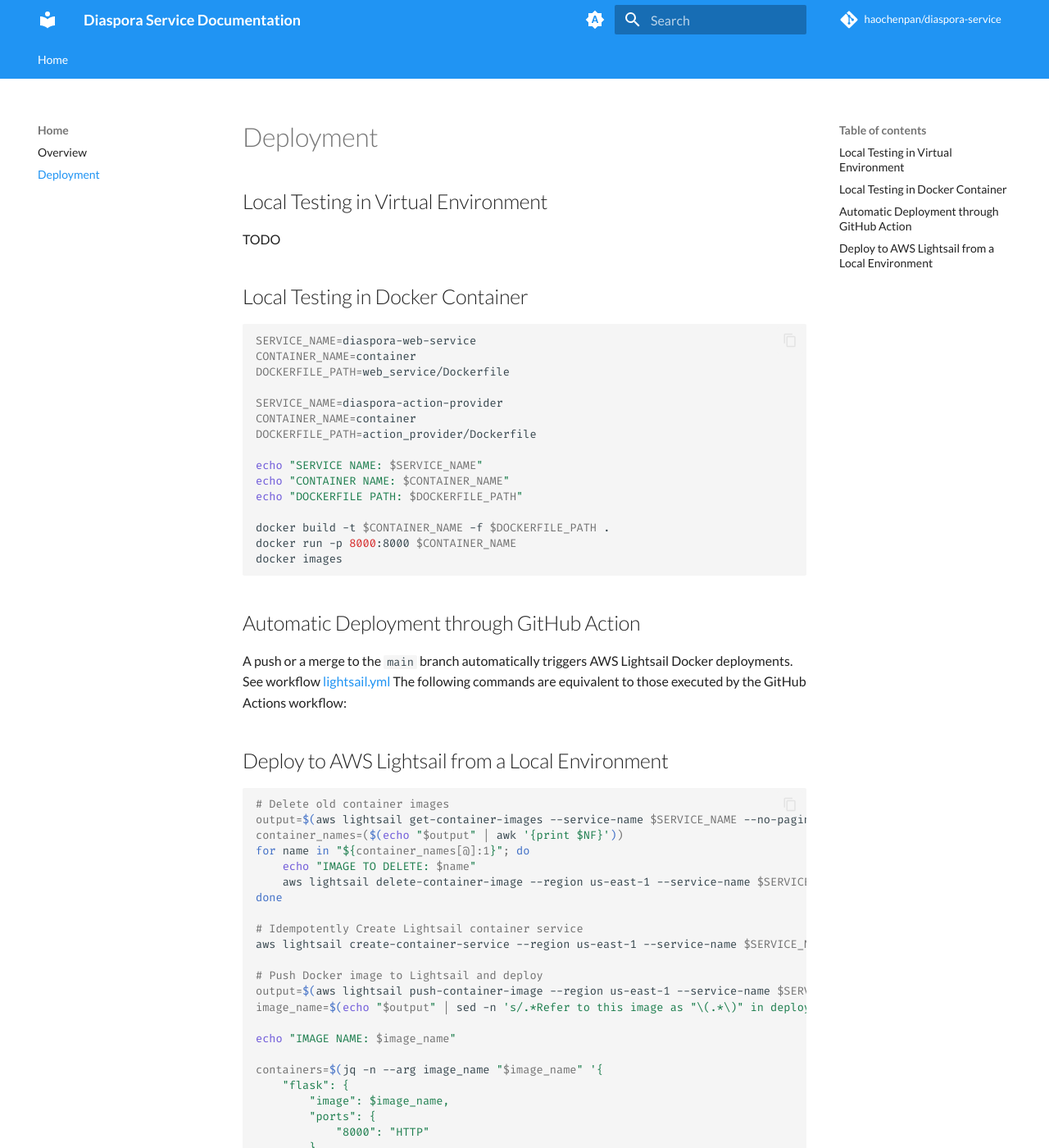
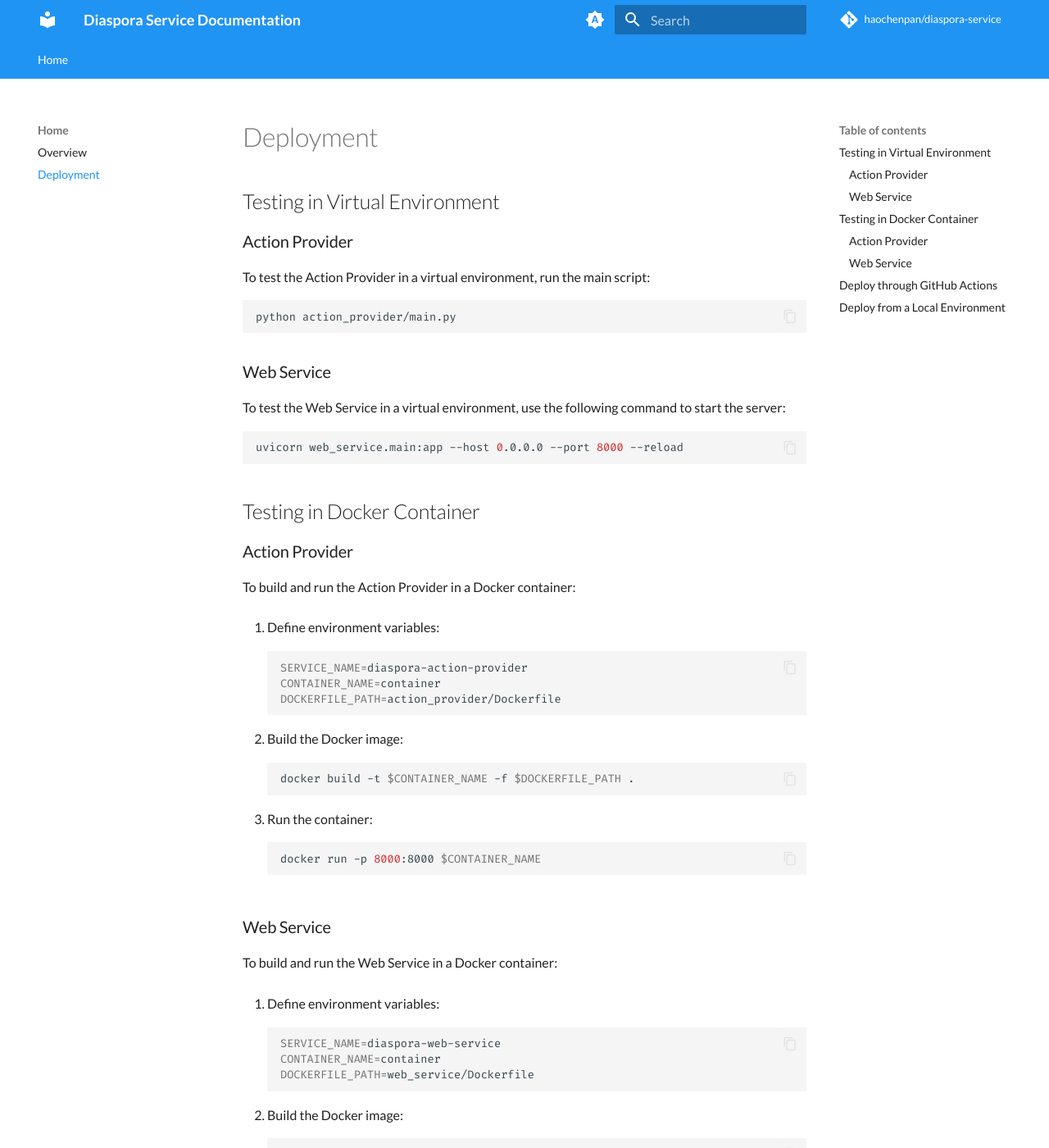
Before and after one commit to haochenpan/diaspora-service, an MkDocs documentation site: the page built from docs/deployment.md, in a window 1280 px wide and 1400 px high. Shown: the whole window at 82% size. Built offline with MkDocs 1.6.1 and Material for MkDocs 9.7.7, drawn with Linux system fonts in a browser that asks for light colours; comment, search, counter and statistics services are not loaded; some of the changed text lies outside the part shown.

Commit message:
docs and version number

````diff
--- /dev/null
+++ b/action_provider/__init__.py
@@ -0,0 +1,5 @@
+from __future__ import annotations
+
+import importlib.metadata as importlib_metadata
+
+__version__ = importlib_metadata.version('diaspora_service')
--- a/docs/deployment.md
+++ b/docs/deployment.md
@@ -1,68 +1,122 @@
 # Deployment
 
-## Local Testing in Virtual Environment
-TODO
+## Testing in Virtual Environment
 
-## Local Testing in Docker Container
+### Action Provider
+
+To test the Action Provider in a virtual environment, run the main script:
 
 ```bash
-SERVICE_NAME=diaspora-web-service
-CONTAINER_NAME=container
-DOCKERFILE_PATH=web_service/Dockerfile
-
-SERVICE_NAME=diaspora-action-provider
-CONTAINER_NAME=container
-DOCKERFILE_PATH=action_provider/Dockerfile
-
-echo "SERVICE NAME: $SERVICE_NAME"
-echo "CONTAINER NAME: $CONTAINER_NAME"
-echo "DOCKERFILE PATH: $DOCKERFILE_PATH"
-
-docker build -t $CONTAINER_NAME -f $DOCKERFILE_PATH .
-docker run -p 8000:8000 $CONTAINER_NAME
-docker images
+python action_provider/main.py
 ```
 
-## Automatic Deployment through GitHub Action
-A push or a merge to the `main` branch automatically triggers AWS Lightsail Docker deployments. See workflow [lightsail.yml](../.github/workflows/lightsail.yml) The following commands are equivalent to those executed by the GitHub Actions workflow:
+### Web Service
 
-## Deploy to AWS Lightsail from a Local Environment
+To test the Web Service in a virtual environment, use the following command to start the server:
+
 ```bash
+uvicorn web_service.main:app --host 0.0.0.0 --port 8000 --reload
+```
 
-# Delete old container images
-output=$(aws lightsail get-container-images --service-name $SERVICE_NAME --no-paginate --output text)
-container_names=($(echo "$output" | awk '{print $NF}'))
-for name in "${container_names[@]:1}"; do
-    echo "IMAGE TO DELETE: $name"
-    aws lightsail delete-container-image --region us-east-1 --service-name $SERVICE_NAME --image "$name" || true
-done
+## Testing in Docker Container
 
-# Idempotently Create Lightsail container service
-aws lightsail create-container-service --region us-east-1 --service-name $SERVICE_NAME --power small --scale 1 || true
+### Action Provider
 
-# Push Docker image to Lightsail and deploy
-output=$(aws lightsail push-container-image --region us-east-1 --service-name $SERVICE_NAME --label $CONTAINER_NAME --image $CONTAINER_NAME)
-image_name=$(echo "$output" | sed -n 's/.*Refer to this image as "\(.*\)" in deployments.*/\1/p')
+To build and run the Action Provider in a Docker container:
 
-echo "IMAGE NAME: $image_name"
+1. Define environment variables:
 
-containers=$(jq -n --arg image_name "$image_name" '{
-    "flask": {
-        "image": $image_name,
-        "ports": {
-            "8000": "HTTP"
+    ```bash
+    SERVICE_NAME=diaspora-action-provider
+    CONTAINER_NAME=container
+    DOCKERFILE_PATH=action_provider/Dockerfile
+    ```
+
+2. Build the Docker image:
+
+    ```bash
+    docker build -t $CONTAINER_NAME -f $DOCKERFILE_PATH .
+    ```
+
+3. Run the container:
+
+    ```bash
+    docker run -p 8000:8000 $CONTAINER_NAME
+    ```
+
+### Web Service
+
+To build and run the Web Service in a Docker container:
+
+1. Define environment variables:
+
+    ```bash
+    SERVICE_NAME=diaspora-web-service
+    CONTAINER_NAME=container
+    DOCKERFILE_PATH=web_service/Dockerfile
+    ```
+
+2. Build the Docker image:
+
+    ```bash
+    docker build -t $CONTAINER_NAME -f $DOCKERFILE_PATH .
+    ```
+
+3. Run the container:
+
+    ```bash
+    docker run -p 8000:8000 $CONTAINER_NAME
+    ```
+
+## Deploy through GitHub Actions
+
+A push or merge to the `main` branch automatically triggers AWS Lightsail Docker deployments. See the workflow file [lightsail.yml](https://github.com/haochenpan/diaspora-service/blob/main/.github/workflows/lightsail.yml). This action is partially adapted from [fdiesel/github-action-deploy-aws-lightsail-container](https://github.com/fdiesel/github-action-deploy-aws-lightsail-container).
+
+## Deploy from a Local Environment
+
+To deploy from a local environment, first build the Docker containers using the commands provided above. Then, use the following commands to push the images to AWS Lightsail and deploy them.
+
+1. Delete old container images:
+
+    ```bash
+    output=$(aws lightsail get-container-images --service-name $SERVICE_NAME --no-paginate --output text)
+    container_names=($(echo "$output" | awk '{print $NF}'))
+    for name in "${container_names[@]:1}"; do
+        echo "IMAGE TO DELETE: $name"
+        aws lightsail delete-container-image --region us-east-1 --service-name $SERVICE_NAME --image "$name" || true
+    done
+    ```
+
+2. Idempotently create Lightsail container service:
+
+    ```bash
+    aws lightsail create-container-service --region us-east-1 --service-name $SERVICE_NAME --power small --scale 1 || true
+    ```
+
+3. Push Docker image to Lightsail and deploy:
+
+    ```bash
+    output=$(aws lightsail push-container-image --region us-east-1 --service-name $SERVICE_NAME --label $CONTAINER_NAME --image $CONTAINER_NAME)
+    image_name=$(echo "$output" | sed -n 's/.*Refer to this image as "\(.*\)" in deployments.*/\1/p')
+
+    echo "IMAGE NAME: $image_name"
+
+    containers=$(jq -n --arg image_name "$image_name" '{
+        "flask": {
+            "image": $image_name,
+            "ports": {
+                "8000": "HTTP"
+            }
         }
-    }
-}')
+    }')
 
-public_endpoint=$(jq -n '{
-    "containerName": "flask",
-    "containerPort": 8000
-}')
+    public_endpoint=$(jq -n '{
+        "containerName": "flask",
+        "containerPort": 8000
+    }')
 
-aws lightsail create-container-service-deployment --region us-east-1 \
-    --service-name $SERVICE_NAME \
-    --containers "$containers" \
-    --public-endpoint "$public_endpoint"
-done
-```
+    aws lightsail create-container-service-deployment --region us-east-1 \
+        --service-name $SERVICE_NAME \
+        --containers "$containers" \
+        --public-endpoint "$public_endpoint"
+    ```
--- a/pyproject.toml
+++ b/pyproject.toml
@@ -35,7 +35,7 @@
 repository = "https://github.com/haochenpan/diaspora-service"
 
 [tool.setuptools.packages.find]
-where = ["action_provider", "web_service"]
+where = ["."]
 
 [project.optional-dependencies]
 docs = [
--- /dev/null
+++ b/web_service/__init__.py
@@ -0,0 +1,5 @@
+from __future__ import annotations
+
+import importlib.metadata as importlib_metadata
+
+__version__ = importlib_metadata.version('diaspora_service')
````
Also changed, not shown: README.md (+11 -0 lines), mkdocs.yml (line endings or trailing spaces), 4 other files.
